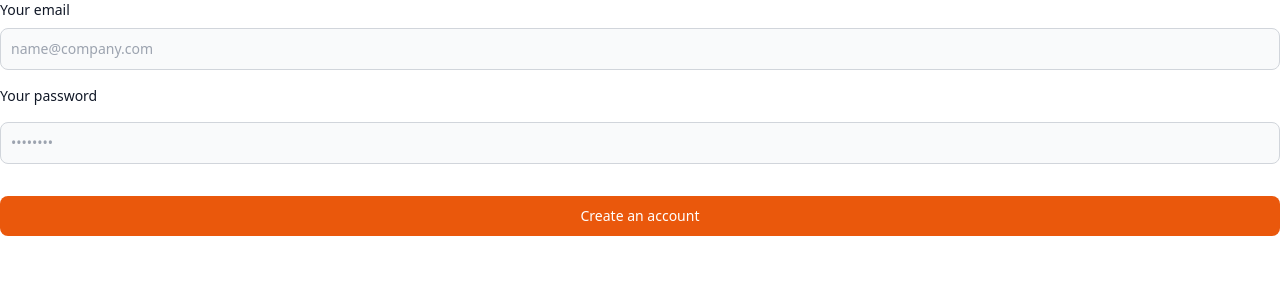
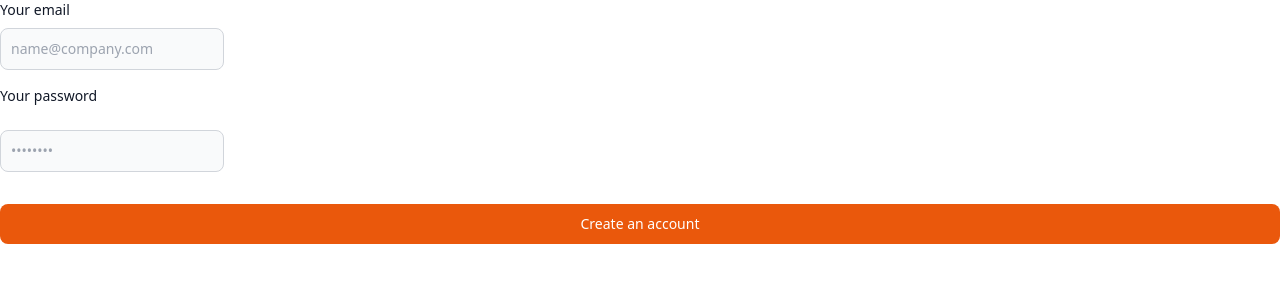
Before and after one commit to bad-Al-code/TailwindCSSComponents, a React (Vite) app: page / in a window 1280 px wide. Shown: the top 300 px of the page. Built offline with nearby package versions, Linux system fonts and the light colour scheme.

Commit message:
fix(input): ensure proper label visibility in light mode and optional full-width control
- Added conditional full-width support for the input component.

```diff
--- a/src/components/forms/Input.tsx
+++ b/src/components/forms/Input.tsx
@@ -6,6 +6,7 @@ interface InputProps extends React.InputHTMLAttributes<HTMLInputElement> {
   placeholder?: string;
   required?: boolean;
   className?: string;
+  fullWidth?: boolean;
 }
 
 const Input: React.FC<InputProps> = ({
@@ -15,12 +16,15 @@ const Input: React.FC<InputProps> = ({
   placeholder,
   required = false,
   className = "",
+  fullWidth = false,
   ...props
 }) => {
   const baseStyles =
-    "bg-gray-50 border border-gray-300 text-gray-900 text-sm rounded-lg focus:ring-primary-600 focus:border-primary-600 block w-full p-2.5";
+    "bg-gray-50 border border-gray-300 text-gray-900 text-sm rounded-lg focus:ring-primary-600 focus:border-primary-600 p-2.5";
   const darkModeStyles =
     "dark:bg-gray-700 dark:border-gray-600 dark:placeholder-gray-400 dark:text-white dark:focus:ring-blue-500 dark:focus:border-blue-500";
+
+  const widthClass = fullWidth ? "w-full" : "";
 
   return (
     <div className="mb-4">
@@ -36,7 +40,7 @@ const Input: React.FC<InputProps> = ({
         type={type}
         name={name}
         id={name}
-        className={`${baseStyles} ${darkModeStyles} ${className}`}
+        className={`${baseStyles} ${darkModeStyles} ${className} ${widthClass}`}
         placeholder={placeholder}
         required={required}
         {...props}
--- a/tailwind.config.js
+++ b/tailwind.config.js
@@ -1,5 +1,6 @@
 /** @type {import('tailwindcss').Config} */
 export default {
+  darkMode: "class",
   content: ["./index.html", "./src/**/*.{js,ts,jsx,tsx}"],
   theme: {
     extend: {
```
